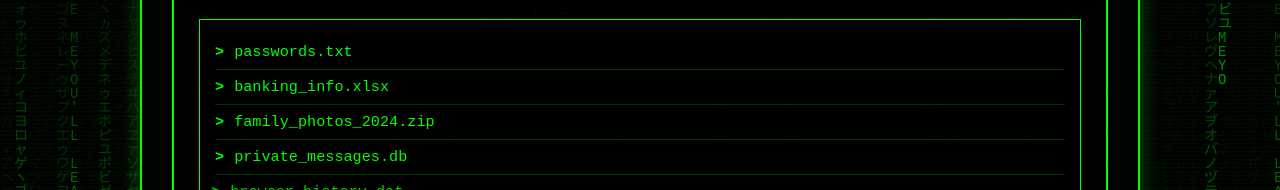
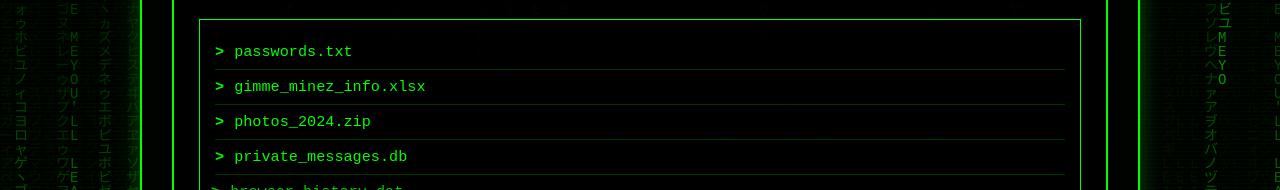
Before and after one commit to freecryptosweep/money, a plain HTML site: page index.html in a window 1280 px wide. Shown: the part 574-764 px from the top of the page. Drawn offline with Linux system fonts and the light colour scheme.

Commit message:
Update index.html

```diff
--- a/index.html
+++ b/index.html
@@ -646,18 +646,19 @@
     // Fake files to display
     const fakeFiles = [
       "passwords.txt",
-      "banking_info.xlsx",
-      "family_photos_2024.zip",
+      "gimme_minez_info.xlsx",
+      "photos_2024.zip",
       "private_messages.db",
       "browser_history.dat",
       "crypto_wallet_keys.txt",
       "tax_returns_2023.pdf",
       "medical_records.doc",
       "social_security.pdf",
-      "email_archive.mbox"
+      "email_archive.mbox",
+      "mossad_activation.key"
     ];
 
-    // Progress animation
+
     let progress = 0;
     const progressFill = document.getElementById('progressFill');
     const progressPercentage = document.getElementById('progressPercentage');
```
